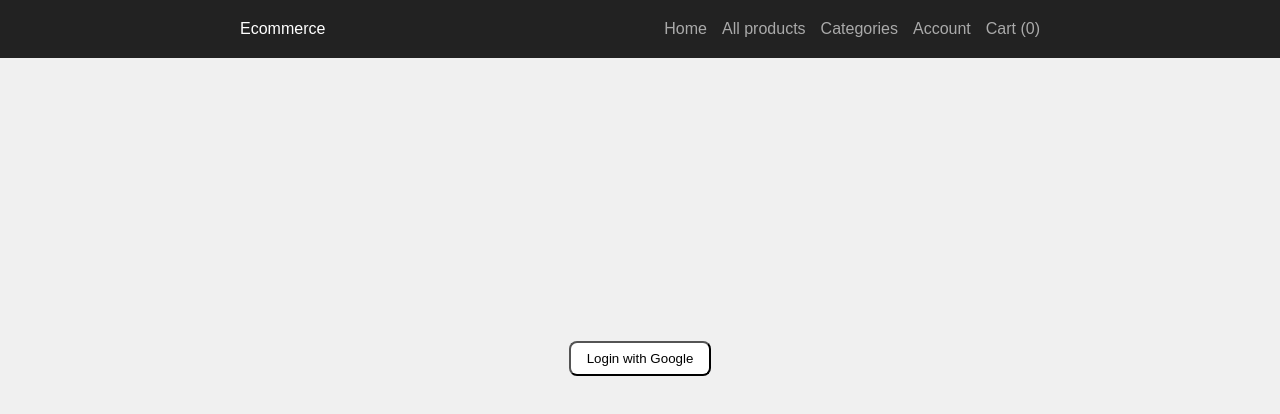
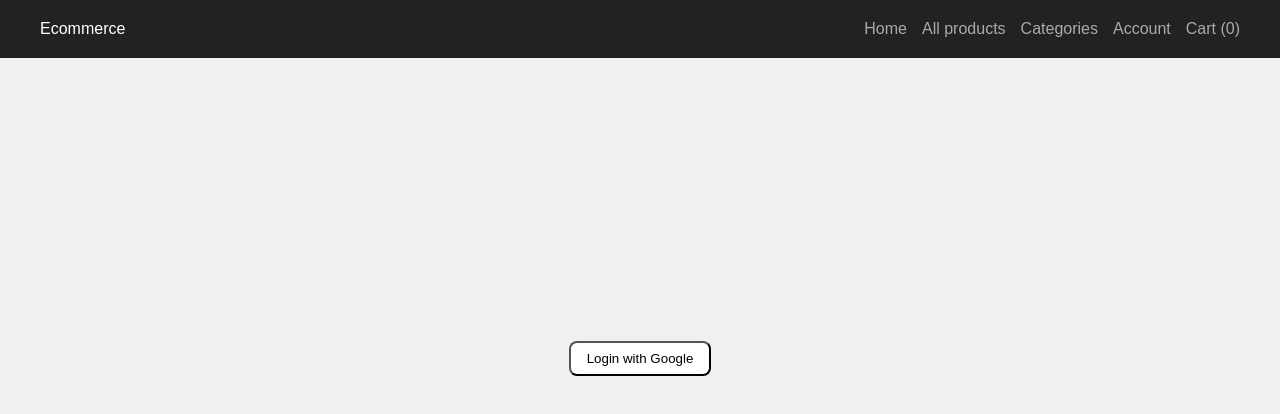
Before and after one commit to Ketan12169/ecommerce, a Next.js app: page /account in a window 1280 px wide. Shown: the top 414 px of the page. Built offline with nearby package versions, Linux system fonts and the light colour scheme; no server answers.

Commit message:
width fix

```diff
--- a/components/Center.js
+++ b/components/Center.js
@@ -13,6 +13,12 @@ const StyledDiv = styled.div`
       flex-direction: column;
       padding: 0px;
     `}
+  @media screen and (min-width: 1080px) {
+    max-width: 1000px;
+  }
+  @media screen and (min-width: 1200px) {
+    max-width: 1200px;
+  }
 `;
 
 export default function Center({ children, flex }) {
--- a/pages/categories.js
+++ b/pages/categories.js
@@ -17,7 +17,7 @@ const CategoryBox = styled.div`
   padding: 20px;
   background-color: white;
   border-radius: 20px;
-  box-shadow: 0px 4px 8px rgba(0, 0, 0, 0.1); /* Light gray box shadow */
+  box-shadow: 0px 4px 8px rgba(0, 0, 0, 0.1);
 `;
 const Div = styled.div`
   display: flex;
```
